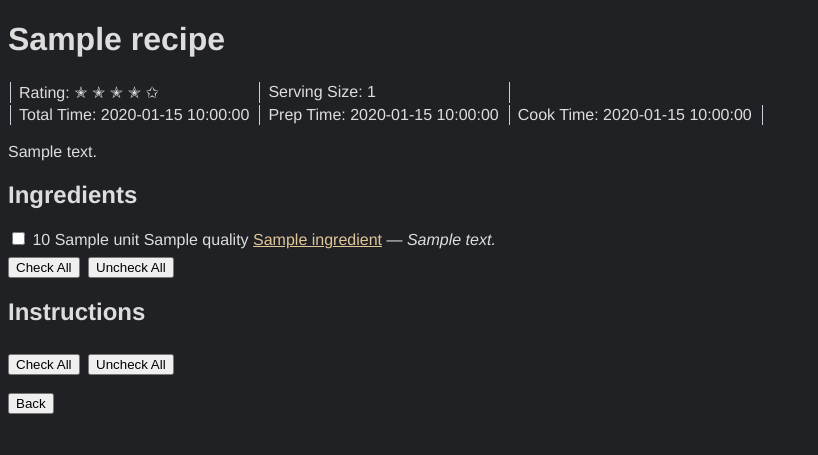
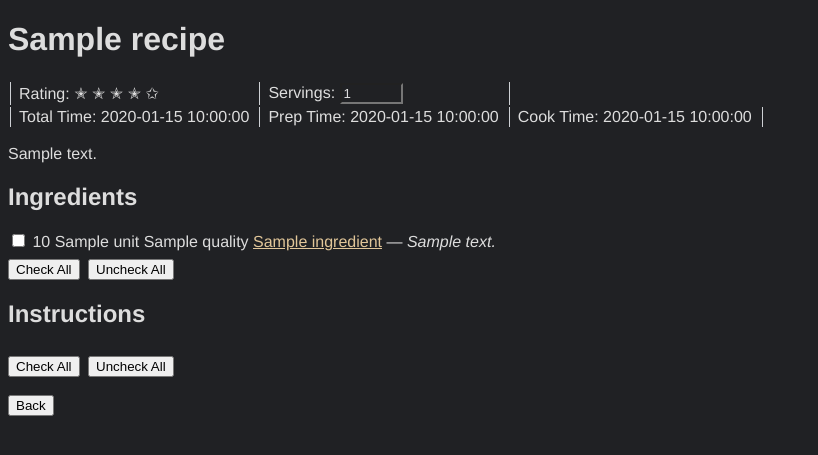
Before and after one commit to MPZinke/Recipes, a Flask app: template Backend/Templates/recipe.j2 in a window 1280 px wide. Shown: the part 45-500 px from the top of the page, without its empty margins (0-818 px from the left). Run offline with Flask 2, Linux system fonts and the light colour scheme; the template is opened without the code that fills it: most values are stand-ins (such as "Sample title", 1, 10 or a date in 2020).

Commit message:
Serving box adjusted

```diff
--- a/Backend/Recipe.py
+++ b/Backend/Recipe.py
@@ -131,6 +131,8 @@ class Recipe(object):
 		if(isinstance(amount, float)):
 			amount = Decimal(amount)
 
+		self._serving_size *= amount
+
 		for ingredient in self._ingredients:
 			ingredient *= amount
 
--- a/Backend/Templates/header.j2
+++ b/Backend/Templates/header.j2
@@ -20,6 +20,12 @@
 		{
 			color: #E1C699;
 		}
+
+		input
+		{
+			background-color: var(--background-color);
+			color: var(--text-color);
+		}
 	</style>
 	<header>
 		<h1>
--- a/Backend/Templates/recipe.j2
+++ b/Backend/Templates/recipe.j2
@@ -70,8 +70,8 @@
 				{% endfor %}
 			</td>
 			<td style="border-left: 1px solid #cdd0d4; padding-left: 8px; padding-right: 8px;">
-				Serving Size:
-				{{ recipe.serving_size() }}
+				Servings:
+				<input type="number" id="servings_input" style="width:63px" min="1" value="{{ recipe.serving_size() }}">
 			</td>
 			<td style="border-left: 1px solid #cdd0d4; padding-left: 8px; padding-right: 8px;">
 				<!-- This is here to add a right closing border -->
```
